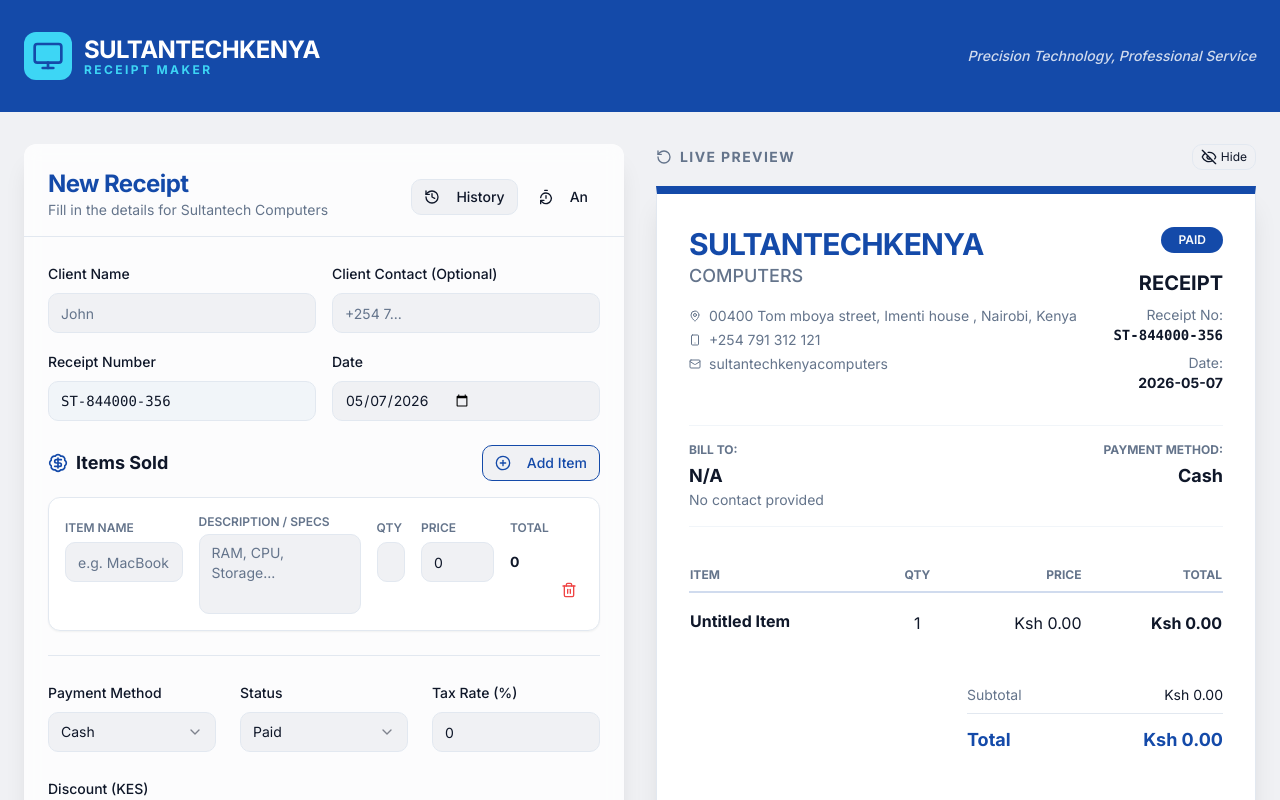
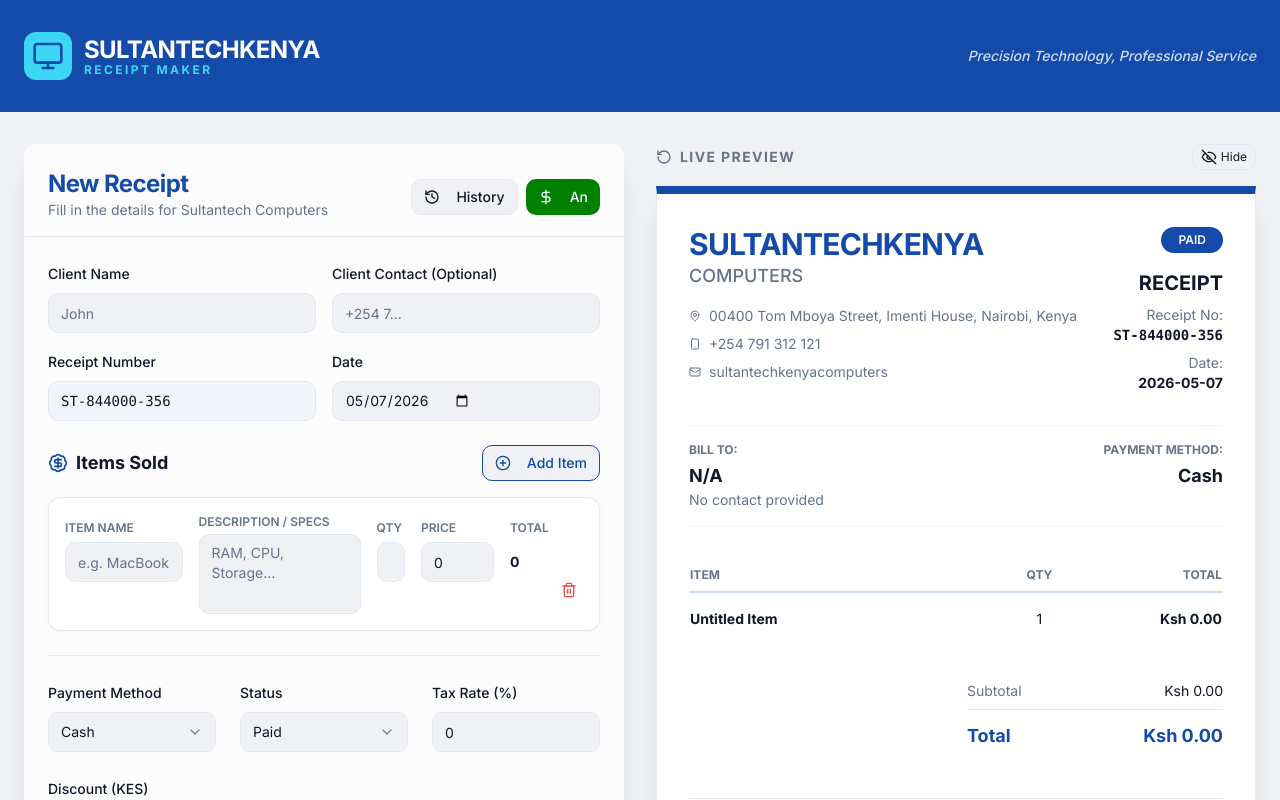
Before and after one commit to karimGhost/reciept, a Next.js app: page / in a window 1280 px wide. Shown: the top 800 px of the page. Built offline with nearby package versions, Linux system fonts and the light colour scheme; what @genkit-ai/google-genai, genkit would draw is missing.

Commit message:
updated app

```diff
--- a/src/components/receipt/ReceiptForm.tsx
+++ b/src/components/receipt/ReceiptForm.tsx
@@ -9,7 +9,7 @@
 import { Receipt, ReceiptItem, generateReceiptId } from "@/lib/receipt-utils";
 import { ReceiptItemRow } from "./ReceiptItemRow";
 import { ReceiptPreview } from "./ReceiptPreview";
-import { PlusCircle, Save, Printer, History, RotateCcw, BadgeDollarSign, TimerReset, EyeOff, Eye } from "lucide-react";
+import { PlusCircle, Save, Printer, History, RotateCcw, BadgeDollarSign, TimerReset, EyeOff, Eye, DollarSignIcon } from "lucide-react";
 import { format } from "date-fns";
 import { doc, setDoc } from "firebase/firestore";
 import { db } from "@/lib/firebase";
@@ -91,9 +91,9 @@
       toast({ title: "Client Name Required", description: "Please enter a client name before saving.", variant: "destructive" });
       return;
     }
-    generateFromPreview(receipt.clientName)
 
     try {
+          generateFromPreview(receipt)
 
       await setDoc(doc(db, "receipts", receipt.id), {
         ...receipt,
@@ -104,6 +104,7 @@
       console.error("Error saving receipt:", error);
       toast({ title: "Save Failed", description: "Could not save the receipt to Firestore. Please check your config.", variant: "destructive" });
     }
+
   };
 
   const handlePrint = () => {
@@ -125,8 +126,8 @@
                 <History className="h-4 w-4 mr-2" /> History
               </Button>
 
-              <Button bg-primary variant="ghost" size="sm" onClick={onShowAnalytics} className="h-9">
-                <TimerReset className="h-4 w-4  mr-2" /> An
+              <Button style={{background:"green"}}  variant="default" size="sm" onClick={onShowAnalytics} className="h-9 ">
+                <DollarSignIcon className="h-4 w-4  mr-2" /> An
               </Button>
             </div>
           </CardHeader>
--- a/src/components/receipt/ReceiptPreview.tsx
+++ b/src/components/receipt/ReceiptPreview.tsx
@@ -12,110 +12,234 @@
 
 export function ReceiptPreview({ receipt }: ReceiptPreviewProps) {
   return (
-    <Card id="printable-receipt" className="p-8 max-w-3xl mx-auto bg-white sultanBORDER shadow-xl border-t-8 border-t-primary rounded-none">
-      <div className="flex justify-between items-start mb-8">
-        <div>
+  <Card
+  id="printable-receipt"
+  className="
+    w-full
+    overflow-hidden
+    bg-white
+    shadow-xl
+    border-t-8
+    border-t-primary
+    sultanBORDER
+    rounded-none
 
-          <h1 className="text-3xl font-bold text-primary sultan tracking-tight">SULTANTECHKENYA</h1>
-          <p className="text-lg font-medium text-muted-foreground">COMPUTERS</p>
-          <div className="mt-4 text-sm text-muted-foreground space-y-1">
+    p-4
+    sm:p-6
+    md:p-8
+
+    max-w-3xl
+    mx-auto
+  "
+>
+  {/* HEADER */}
+  <div className="flex flex-col gap-6 sm:flex-row sm:justify-between sm:items-start mb-8">
+    <div className="min-w-0">
+      <h1 className="text-2xl sm:text-3xl font-bold text-primary sultan tracking-tight break-words">
+        SULTANTECHKENYA
+      </h1>
+
+      <p className="text-base sm:text-lg font-medium text-muted-foreground">
+        COMPUTERS
+      </p>
+
+      <div className="mt-4 text-xs sm:text-sm text-muted-foreground space-y-2">
+        <div className="flex items-start gap-2">
+          <MapPin className="h-3 w-3 mt-1 shrink-0" />
+          <span className="break-words">
+            00400 Tom Mboya Street, Imenti House, Nairobi, Kenya
+          </span>
+        </div>
+
         <div className="flex items-center gap-2">
-              <MapPin className="h-3 w-3" />
-              <span>00400 Tom mboya street, Imenti house , Nairobi, Kenya</span>
-            </div>
-            <div className="flex items-center gap-2">
-              <Smartphone className="h-3 w-3" />
+          <Smartphone className="h-3 w-3 shrink-0" />
           <span>+254 791 312 121</span>
         </div>
+
         <div className="flex items-center gap-2">
-              <Mail className="h-3 w-3" />
-              <span>sultantechkenyacomputers</span>
+          <Mail className="h-3 w-3 shrink-0" />
+          <span className="break-all">
+            sultantechkenyacomputers
+          </span>
         </div>
       </div>
     </div>
-        <div className="text-right">
-          <Badge variant={receipt?.paymentStatus === 'Paid' ? 'default' : 'destructive'} className="mb-4 uppercase px-4 py-1">
+
+    <div className="text-left sm:text-right shrink-0">
+      <Badge
+        variant={
+          receipt?.paymentStatus === "Paid"
+            ? "default"
+            : "destructive"
+        }
+        className="mb-4 uppercase px-4 py-1"
+      >
         {receipt?.paymentStatus || "N/A"}
       </Badge>
-          <h2 className="text-xl font-bold">RECEIPT</h2>
-          <div className="mt-2 text-sm">
+
+      <h2 className="text-lg sm:text-xl font-bold">
+        RECEIPT
+      </h2>
+
+      <div className="mt-2 text-xs sm:text-sm">
         <p className="text-muted-foreground">Receipt No:</p>
-            <p className="font-mono font-bold">{receipt?.receiptNumber}</p>
+        <p className="font-mono font-bold break-all">
+          {receipt?.receiptNumber}
+        </p>
       </div>
-          <div className="mt-2 text-sm">
+
+      <div className="mt-2 text-xs sm:text-sm">
         <p className="text-muted-foreground">Date:</p>
         <p className="font-bold">{receipt?.date}</p>
       </div>
     </div>
   </div>
 
-      <div className="grid grid-cols-2 gap-8 mb-8 border-y py-4 border-muted">
+  {/* CLIENT INFO */}
+  <div
+    className="
+      grid
+      grid-cols-1
+      sm:grid-cols-2
+      gap-6
+      mb-8
+      border-y
+      py-4
+      border-muted
+    "
+  >
     <div>
-          <h3 className="text-xs font-bold uppercase text-muted-foreground mb-1">Bill To:</h3>
-          <p className="text-lg font-bold">{receipt?.clientName || 'N/A'}</p>
-          <p className="text-sm text-muted-foreground">{receipt?.clientContact || 'No contact provided'}</p>
+      <h3 className="text-xs font-bold uppercase text-muted-foreground mb-1">
+        Bill To:
+      </h3>
+
+      <p className="text-base sm:text-lg font-bold break-words">
+        {receipt?.clientName || "N/A"}
+      </p>
+
+      <p className="text-sm text-muted-foreground break-words">
+        {receipt?.clientContact || "No contact provided"}
+      </p>
     </div>
-        <div className="text-right">
-          <h3 className="text-xs font-bold uppercase text-muted-foreground mb-1">Payment Method:</h3>
-          <p className="text-lg font-bold">{receipt?.paymentMethod}</p>
+
+    <div className="sm:text-right">
+      <h3 className="text-xs font-bold uppercase text-muted-foreground mb-1">
+        Payment Method:
+      </h3>
+
+      <p className="text-base sm:text-lg font-bold">
+        {receipt?.paymentMethod}
+      </p>
     </div>
   </div>
 
+  {/* TABLE */}
 <div className="mb-8">
-        <table className="w-full">
+  <table className="w-full border-collapse table-fixed">
     <thead>
-            <tr className="text-left border-b-2 border-primary/20 pb-2">
-              <th className="py-2 text-xs font-bold uppercase text-muted-foreground">Item</th>
-              <th className="py-2 text-center text-xs font-bold uppercase text-muted-foreground w-16">Qty</th>
-              <th className="py-2 text-right text-xs font-bold uppercase text-muted-foreground">Price</th>
-              <th className="py-2 text-right text-xs font-bold uppercase text-muted-foreground">Total</th>
+      <tr className="text-left border-b-2 border-primary/20">
+        <th className="py-2 pr-2 text-xs font-bold uppercase text-muted-foreground w-[45%]">
+          Item
+        </th>
+
+        <th className="py-2 px-1 text-center text-xs font-bold uppercase text-muted-foreground w-[15%]">
+          Qty
+        </th>
+
+
+
+        <th className="py-2 pl-1 text-right text-xs font-bold uppercase text-muted-foreground w-[20%]">
+          Total
+        </th>
       </tr>
     </thead>
+
     <tbody className="divide-y divide-muted">
       {receipt.items.map((item) => (
-              <tr key={item.id}>
-                <td className="py-4">
-                  <p className="font-bold">{item.name || 'Untitled Item'}</p>
-                  <p className="text-xs text-muted-foreground mt-1 whitespace-pre-line">{item.description}</p>
+        <tr key={item.id} className="align-top">
+          <td className="py-4 pr-2">
+            <p className="font-bold text-sm break-words">
+              {item.name || "Untitled Item"}
+            </p>
+
+            <p className="text-xs text-muted-foreground mt-1 whitespace-pre-line break-words">
+              {item.description}
+            </p>
           </td>
-                <td className="py-4 text-center">{item.quantity}</td>
-                <td className="py-4 text-right">{formatCurrency(item.unitPrice)}</td>
-                <td className="py-4 text-right font-bold">{formatCurrency(item.total)}</td>
+
+          <td className="py-4 px-1 text-center text-sm">
+            {item.quantity}
+          </td>
+
+
+          <td className="py-4 pl-1 text-right font-bold text-sm whitespace-nowrap">
+            {formatCurrency(item.total)}
+          </td>
         </tr>
       ))}
     </tbody>
   </table>
 </div>
 
-      <div className="flex justify-end mb-8">
-        <div className="w-64 space-y-2">
+  {/* TOTALS */}
+  <div className="flex justify-center sm:justify-end mb-8">
+    <div className="w-full sm:w-64 space-y-2">
       <div className="flex justify-between text-sm">
-            <span className="text-muted-foreground">Subtotal</span>
-            <span>{formatCurrency(receipt.subtotal)}</span>
+        <span className="text-muted-foreground">
+          Subtotal
+        </span>
+
+        <span>
+          {formatCurrency(receipt.subtotal)}
+        </span>
       </div>
+
       {receipt.taxAmount > 0 && (
         <div className="flex justify-between text-sm">
-              <span className="text-muted-foreground">Tax ({receipt.taxRate}%)</span>
-              <span>{formatCurrency(receipt.taxAmount)}</span>
+          <span className="text-muted-foreground">
+            Tax ({receipt.taxRate}%)
+          </span>
+
+          <span>
+            {formatCurrency(receipt.taxAmount)}
+          </span>
         </div>
       )}
+
       {receipt.discount > 0 && (
         <div className="flex justify-between text-sm">
-              <span className="text-muted-foreground">Discount</span>
-              <span className="text-destructive">-{formatCurrency(receipt.discount)}</span>
+          <span className="text-muted-foreground">
+            Discount
+          </span>
+
+          <span className="text-destructive">
+            -{formatCurrency(receipt.discount)}
+          </span>
         </div>
       )}
+
       <Separator />
+
       <div className="flex justify-between text-lg font-bold text-primary pt-1">
         <span>Total</span>
-            <span>{formatCurrency(receipt.grandTotal)}</span>
+
+        <span>
+          {formatCurrency(receipt.grandTotal)}
+        </span>
       </div>
     </div>
   </div>
 
+  {/* FOOTER */}
   <div className="mt-12 text-center border-t pt-8">
-        <p className="text-sm font-bold text-muted-foreground mb-1">Thank you for choosing Sultantech kenya Computers!</p>
-        <p className="text-xs text-muted-foreground">This is a computer-generated receipt No Signature required (©)SultantechComputers Kenya.</p>
+    <p className="text-sm font-bold text-muted-foreground mb-1">
+      Thank you for choosing Sultantech Kenya Computers!
+    </p>
+
+    <p className="text-xs text-muted-foreground leading-relaxed">
+      This is a computer-generated receipt. No signature required.
+      © Sultantech Computers Kenya.
+    </p>
   </div>
 </Card>
   );
--- a/src/components/receipt/generateFromPreview.jsx
+++ b/src/components/receipt/generateFromPreview.jsx
@@ -60,9 +60,7 @@
 
   pdf.addImage(imgData, "PNG", 0, 0, pdfWidth, pdfHeight);
 
-  const fileName = `${receipt.clientName
-  .replace(/\s+/g, "_")
-  .toLowerCase()}_${receipt.id || Date.now()}.pdf`;
+  const fileName = `${receipt?.clientName?.replace(/\s+/g, "_").toLowerCase()}_${receipt?.id || Date.now()}.pdf`;
 pdf.save(fileName);
 
 }
--- a/src/components/receipt/printReceipt.jsx
+++ b/src/components/receipt/printReceipt.jsx
@@ -1,5 +1,6 @@
 import { renderToStaticMarkup } from "react-dom/server";
 import { ReceiptPreview } from "./ReceiptPreview";
+
 export function printReceipt(receipt) {
   const printWindow = window.open("", "_blank");
 
@@ -12,45 +13,47 @@
     <ReceiptPreview receipt={receipt} />
   );
 
-  printWindow.document.open();
   printWindow.document.write(`
     <html>
       <head>
         <title>Receipt</title>
-          <link href="https://cdn.jsdelivr.net/npm/tailwindcss@2.2.19/dist/tailwind.min.css" rel="stylesheet">
+
+        <link
+          rel="stylesheet"
+          href="https://cdn.jsdelivr.net/npm/tailwindcss@2.2.19/dist/tailwind.min.css"
+        />
 
         <style>
           body {
             margin: 0;
+            padding: 20px;
             font-family: Arial, sans-serif;
+            background: white;
           }
-.sultan{
-color: #144AA9;
-}
-.sultanBORDER{
-  border-color: #144AA9;
-}
-          /* Optional: force full width */
-          #root {
-            width: 100%;
+
+          .sultan {
+            color: #144AA9;
+          }
+
+          .sultanBORDER {
+            border-color: #144AA9;
           }
         </style>
       </head>
+
       <body>
-        <div id="root">${html}</div>
+        <div id="root">
+          ${html}
+        </div>
+
+        <script>
+          setTimeout(() => {
+            window.print();
+          }, 500);
+        </script>
       </body>
     </html>
   `);
+
   printWindow.document.close();
-
-  // Wait for content to render before printing
-  printWindow.onload = () => {
-    printWindow.focus();
-    printWindow.print();
-
-    // optional auto close
-    printWindow.onafterprint = () => {
-      printWindow.close();
-    };
-  };
 }
```
Also changed, not shown: src/components/receipt/Analytics.tsx (+4 -4 lines). Lines whose indentation alone changed are shown as unchanged.
